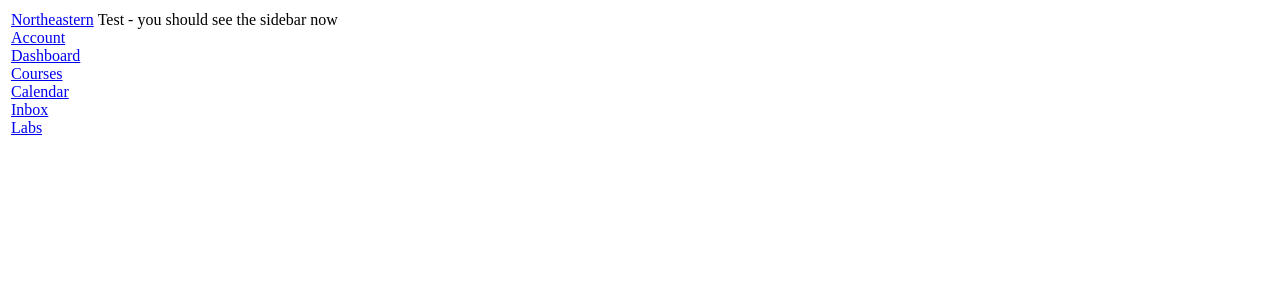
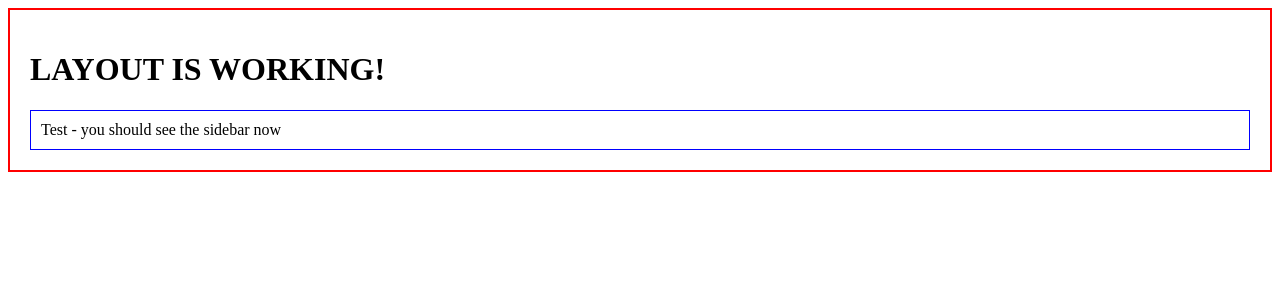
Before and after one commit to beatrizlunala/kambaz-next-js, a Next.js app: page / in a window 1280 px wide. Shown: the top 300 px of the page. Built offline with nearby package versions, Linux system fonts and the light colour scheme.

Commit message:
testing deployed site

```diff
--- a/app/(Kambaz)/Layout.tsx
+++ b/app/(Kambaz)/Layout.tsx
@@ -1,21 +1,34 @@
+// import { ReactNode } from "react";
+// import KambazNavigation from "./Navigation";
+
+// export default function KambazLayout({
+//   children,
+// }: Readonly<{ children: ReactNode }>) {
+//   return (
+//     <table>
+//       <tbody>
+//         <tr>
+//           <td valign="top" width="200">
+//             <KambazNavigation />
+//           </td>
+//           <td valign="top" width="100%">
+//             {children}
+//           </td>
+//         </tr>
+//       </tbody>
+//     </table>
+//   );
+// }
+
 import { ReactNode } from "react";
-import KambazNavigation from "./Navigation";
 
-export default function KambazLayout({
-  children,
-}: Readonly<{ children: ReactNode }>) {
+export default function KambazLayout({ children }: { children: ReactNode }) {
   return (
-    <table>
-      <tbody>
-        <tr>
-          <td valign="top" width="200">
-            <KambazNavigation />
-          </td>
-          <td valign="top" width="100%">
-            {children}
-          </td>
-        </tr>
-      </tbody>
-    </table>
+    <div style={{ border: "2px solid red", padding: "20px" }}>
+      <h1>LAYOUT IS WORKING!</h1>
+      <div style={{ border: "1px solid blue", padding: "10px" }}>
+        {children}
+      </div>
+    </div>
   );
 }
```
